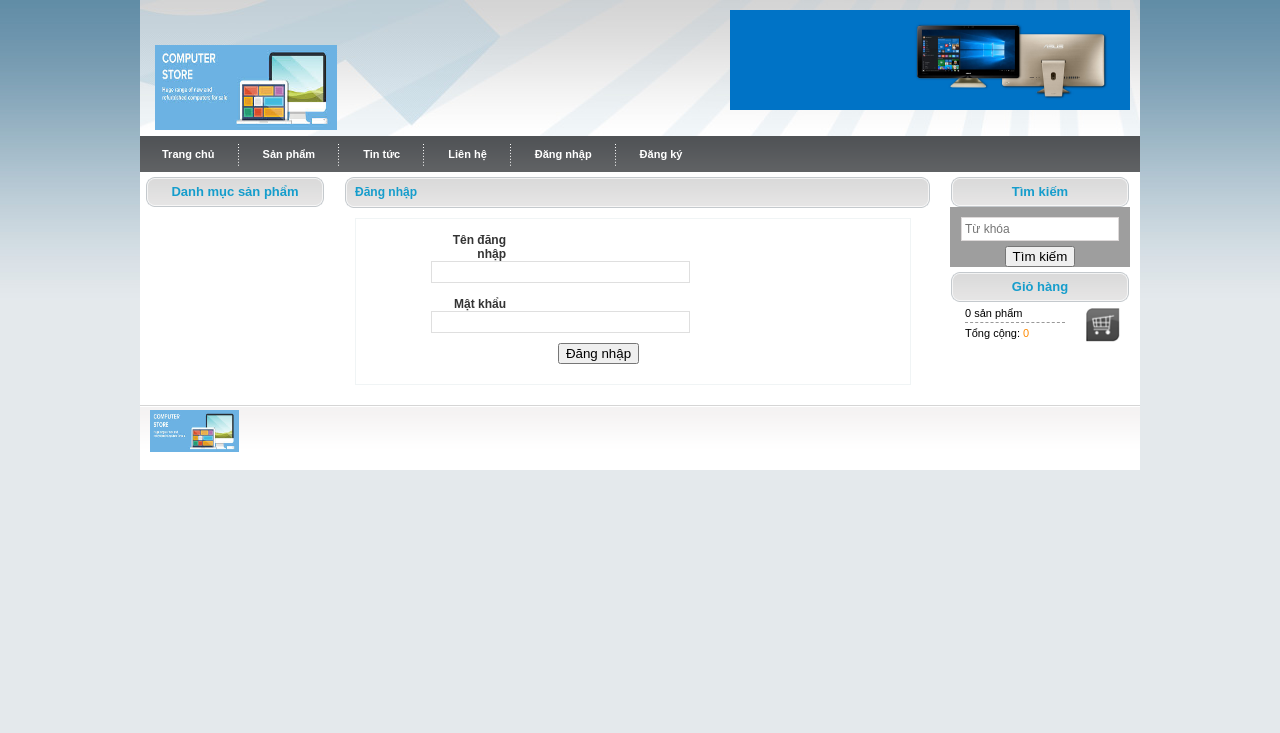
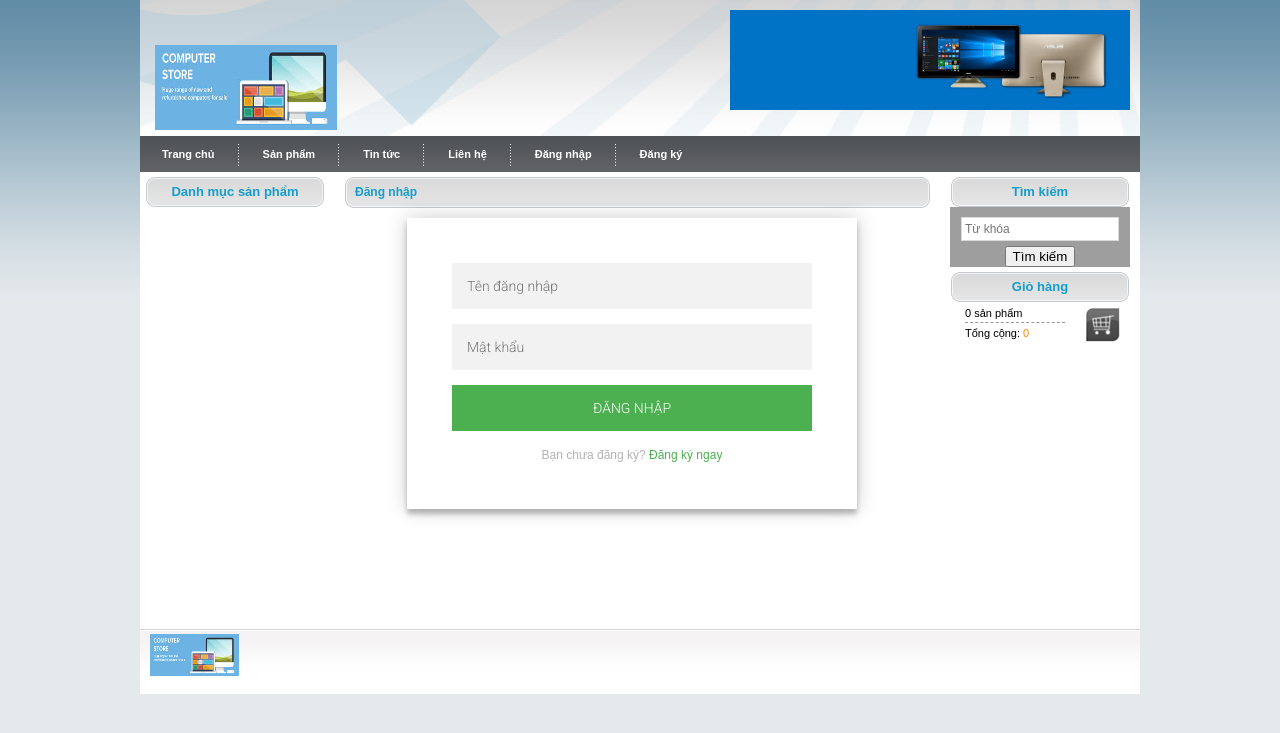
Before and after one commit to bacha277/BanHang, a PHP site: page /index.php?page=login in a window 1280 px wide. Shown: the top 733 px of the page. Run offline with PHP 8.4, Linux system fonts and the light colour scheme; data that the repository does not hold is empty; some libraries are stand-ins or nearby versions; grey boxes are pictures that could not be loaded.

Commit message:
Fixed: css for login page

```diff
--- /dev/null
+++ b/css/login.css
@@ -0,0 +1,100 @@
+@import url(https://fonts.googleapis.com/css?family=Roboto:300);
+
+#login .login-page {
+  width: 360px;
+  padding: 8% 0 0;
+  margin: auto;
+}
+#login .form {
+  position: relative;
+  z-index: 1;
+  background: #FFFFFF;
+  max-width: 360px;
+  margin: 0 auto 100px;
+  padding: 45px;
+  text-align: center;
+  box-shadow: 0 0 20px 0 rgba(0, 0, 0, 0.2), 0 5px 5px 0 rgba(0, 0, 0, 0.24);
+}
+#login .form input {
+  font-family: "Roboto", sans-serif;
+  outline: 0;
+  background: #f2f2f2;
+  width: 100%;
+  border: 0;
+  margin: 0 0 15px;
+  padding: 15px;
+  box-sizing: border-box;
+  font-size: 14px;
+}
+#login .form button {
+  font-family: "Roboto", sans-serif;
+  text-transform: uppercase;
+  outline: 0;
+  background: #4CAF50;
+  width: 100%;
+  border: 0;
+  padding: 15px;
+  color: #FFFFFF;
+  font-size: 14px;
+  -webkit-transition: all 0.3 ease;
+  transition: all 0.3 ease;
+  cursor: pointer;
+}
+#login .form button:hover,.form button:active,.form button:focus {
+  background: #43A047;
+}
+#login .form .message {
+  margin: 15px 0 0;
+  color: #b3b3b3;
+  font-size: 12px;
+}
+#login .form .message a {
+  color: #4CAF50;
+  text-decoration: none;
+}
+#login .form .register-form {
+  display: none;
+}
+#login .container {
+  position: relative;
+  z-index: 1;
+  max-width: 300px;
+  margin: 0 auto;
+}
+#login .container:before, .container:after {
+  content: "";
+  display: block;
+  clear: both;
+}
+#login .container .info {
+  margin: 50px auto;
+  text-align: center;
+}
+#login .container .info h1 {
+  margin: 0 0 15px;
+  padding: 0;
+  font-size: 36px;
+  font-weight: 300;
+  color: #1a1a1a;
+}
+#login .container .info span {
+  color: #4d4d4d;
+  font-size: 12px;
+}
+#login .container .info span a {
+  color: #000000;
+  text-decoration: none;
+}
+#login .container .info span .fa {
+  color: #EF3B3A;
+}
+#login body {
+  background: #76b852; /* fallback for old browsers */
+  background: -webkit-linear-gradient(right, #76b852, #8DC26F);
+  background: -moz-linear-gradient(right, #76b852, #8DC26F);
+  background: -o-linear-gradient(right, #76b852, #8DC26F);
+  background: linear-gradient(to left, #76b852, #8DC26F);
+  font-family: "Roboto", sans-serif;
+  -webkit-font-smoothing: antialiased;
+  -moz-osx-font-smoothing: grayscale;
+}
--- a/includes/login.php
+++ b/includes/login.php
@@ -1,3 +1,4 @@
+<link rel="stylesheet" type="text/css" href="css/login.css">
 <?php
 if ($_SERVER['REQUEST_METHOD'] == 'POST') {
 
@@ -15,28 +16,27 @@ if ($_SERVER['REQUEST_METHOD'] == 'POST') {
     }
 }
 ?>
+
+
+
 <div class="center_content">
     <div class="center_title_bar">Đăng nhập</div>
+
     <form action="" method="post">
         <div class="prod_box_big">
-            <div class="center_prod_box_big">
-                <div class="contact_form">
-                    <div class="form_row">
-                        <label class="contact"><strong>Tên đăng nhập</strong></label>
-                        <input type="text" class="contact_input" name="txtUser"/>
-                    </div>
-                    <div class="form_row">
-                        <label class="contact"><strong>Mật khẩu</strong></label>
-                        <input type="password" class="contact_input" name="txtPass"/>
-                    </div>
-                    <div class="form_row">
-                        <input type="submit" value="Đăng nhập"/>
-                    </div>
-                    <?php
-                    if ($_SERVER['REQUEST_METHOD'] == 'POST'&&$r[0]==0) {
-                        echo "<font style='color:red'>Tên đăng nhập hoặc mật khẩu không đúng !</font>";
-                    }
-                    ?>
+            <div class="login-page" id="login">
+                <div class="form">
+                    <form class="login-form">
+                        <?php
+                        if ($_SERVER['REQUEST_METHOD'] == 'POST' && $r[0] == 0) {
+                            echo "<font style='color:red'>Tên đăng nhập hoặc mật khẩu không đúng !</font>";
+                        }
+                        ?>
+                        <input type="text" placeholder="Tên đăng nhập" name="txtUser" required/>
+                        <input type="password" placeholder="Mật khẩu" name="txtPass" required/>
+                        <button>Đăng nhập</button>
+                        <p class="message">Bạn chưa đăng ký? <a href="index.php?page=register">Đăng ký ngay</a></p>
+                    </form>
                 </div>
             </div>
         </div>
--- a/index.php
+++ b/index.php
@@ -5,7 +5,7 @@
 <!DOCTYPE html PUBLIC "-//W3C//DTD XHTML 1.0 Transitional//EN" "http://www.w3.org/TR/xhtml1/DTD/xhtml1-transitional.dtd">
 <html xmlns="http://www.w3.org/1999/xhtml">
 <head>
-<title>Hệ thống điện máy</title>
+<title>BHT Shop</title>
 <meta http-equiv="Content-Type" content="text/html; charset=windows-1252" />
 <link rel="stylesheet" type="text/css" href="css/style.css" />
 <script type="text/javascript" src="js/boxOver.js"></script>
--- a/nbproject/private/private.xml
+++ b/nbproject/private/private.xml
@@ -15,6 +15,7 @@
             <file>file:/D:/xampp/htdocs/BanHang/admin/logout.php</file>
             <file>file:/D:/xampp/htdocs/BanHang/includes/register.php</file>
             <file>file:/D:/xampp/htdocs/BanHang/admin/DanhMuc/SuaDanhMuc.php</file>
+            <file>file:/D:/xampp/htdocs/BanHang/css/contact.css</file>
             <file>file:/D:/xampp/htdocs/BanHang/admin/login.php</file>
             <file>file:/D:/xampp/htdocs/BanHang/admin/SanPham/ThemSanPham.php</file>
             <file>file:/D:/xampp/htdocs/BanHang/admin/TaiKhoan/ThemAdmin.php</file>
```
